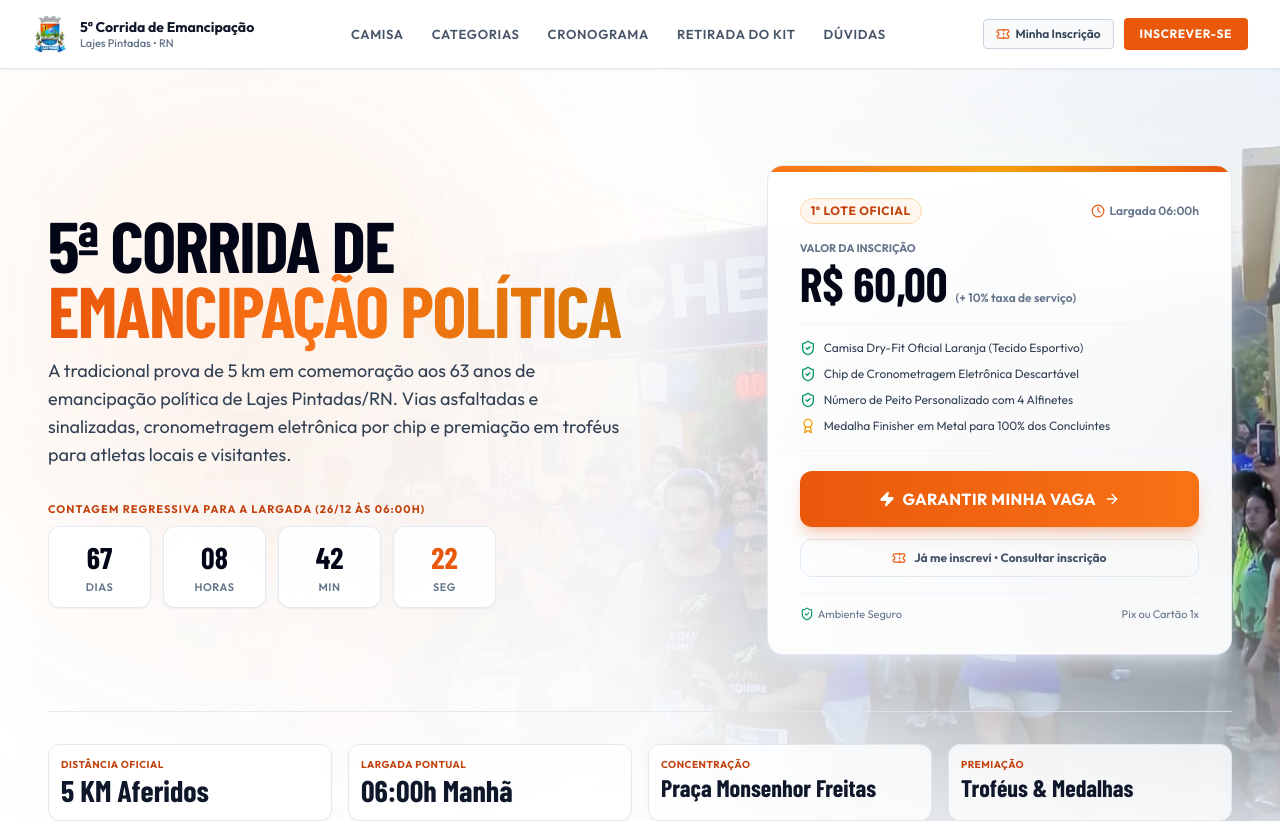
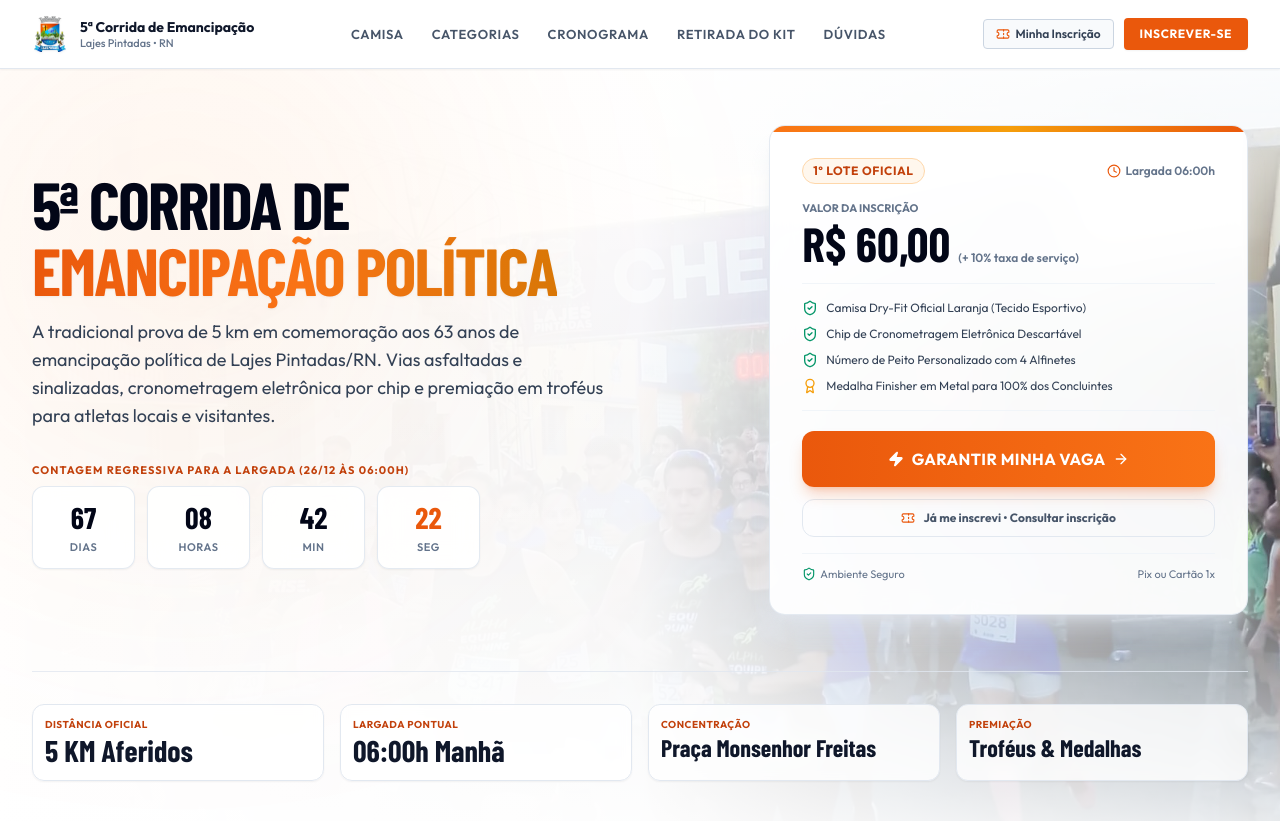
Before and after one commit to adrianolprn03-dot/corrida-lajes-pintadas, a React (Vite) app: page / in a window 1280 px wide. Shown: the top 821 px of the page. Built offline with nearby package versions, Linux system fonts and the light colour scheme; no server answers; a web font is replaced by a local one.

Commit message:
style: aperfeicoar espacamento e degrade fotografico do banner principal claro

```diff
--- a/src/components/Hero.tsx
+++ b/src/components/Hero.tsx
@@ -50,28 +50,28 @@ export const Hero: React.FC<HeroProps> = ({
   }, []);
 
   return (
-    <section className="relative min-h-[720px] lg:min-h-[820px] flex items-center overflow-hidden border-b border-slate-200 text-slate-900 bg-white">
+    <section className="relative overflow-hidden border-b border-slate-200 text-slate-900 bg-white pt-8 pb-14 sm:pt-12 sm:pb-20 lg:pt-14 lg:pb-24">
       {/* BACKGROUND IMAGE: FOTO AUTÊNTICA DA CORRIDA 2025 COM DEGRADÊ SUAVE PARA BRANCO */}
-      <div className="absolute inset-0 z-0">
+      <div className="absolute inset-0 z-0 overflow-hidden pointer-events-none">
         <img
           src="/assets/corrida_2025.webp"
           alt="Largada e Chegada da Corrida de Emancipação de Lajes Pintadas"
-          className="w-full h-full object-cover object-[center_32%] filter brightness-[1.0] contrast-[1.05]"
+          className="w-full h-full object-cover object-[center_34%] filter brightness-[1.02] contrast-[1.04]"
           loading="eager"
           decoding="async"
         />
-        {/* Layer 1: Degradê suave da esquerda para a direita (branco sólido na esquerda para leitura perfeita, revelando corredores e pórtico à direita) */}
-        <div className="absolute inset-0 bg-gradient-to-r from-white via-white/95 to-white/40 lg:to-transparent" />
+        {/* Layer 1: Degradê suave horizontal - Branco no lado esquerdo para leitura perfeita, revelando os corredores e pórtico à direita */}
+        <div className="absolute inset-0 bg-gradient-to-r from-white via-white/95 30% via-white/70 65% to-white/30 lg:to-white/15" />
 
-        {/* Layer 2: Degradê superior e inferior para transição harmônica com o menu e seções */}
-        <div className="absolute inset-0 bg-gradient-to-t from-white via-transparent to-white/70" />
+        {/* Layer 2: Degradê vertical - Proteção do topo e fusão suave com o rodapé da primeira dobra */}
+        <div className="absolute inset-0 bg-gradient-to-b from-white/90 via-transparent 25% via-transparent 75% to-white" />
 
         {/* Layer 3: Brilho esportivo quente sutil */}
-        <div className="absolute top-0 left-0 w-[500px] h-[500px] bg-orange-500/10 rounded-full blur-[140px] pointer-events-none" />
+        <div className="absolute -top-24 -left-24 w-[550px] h-[550px] bg-orange-400/10 rounded-full blur-[140px]" />
       </div>
 
       {/* CONTENT LAYER */}
-      <div className="relative z-10 w-full max-w-[1280px] mx-auto px-5 sm:px-8 lg:px-12 py-16 sm:py-24">
+      <div className="relative z-10 w-full max-w-[1280px] mx-auto px-4 sm:px-6 lg:px-8">
         <div className="grid grid-cols-1 lg:grid-cols-12 gap-10 lg:gap-12 items-center">
 
           {/* Left Column (7 cols): Main Typography & Event Information */}
@@ -79,9 +79,9 @@ export const Hero: React.FC<HeroProps> = ({
 
             {/* Monumental Headline */}
             <div>
-              <h1 className="font-condensed font-extrabold text-[clamp(2.7rem,5.6vw,5.5rem)] uppercase tracking-[-0.02em] leading-[0.9] text-slate-950">
+              <h1 className="font-condensed font-extrabold text-[clamp(2.5rem,5.2vw,5.2rem)] uppercase tracking-tight leading-[0.98] text-slate-950">
                 5ª CORRIDA DE<br />
-                <span className="text-transparent bg-clip-text bg-gradient-to-r from-orange-600 via-orange-500 to-amber-600">
+                <span className="text-transparent bg-clip-text bg-gradient-to-r from-orange-600 via-orange-500 to-amber-600 drop-shadow-sm">
                   EMANCIPAÇÃO POLÍTICA
                 </span>
               </h1>
```
